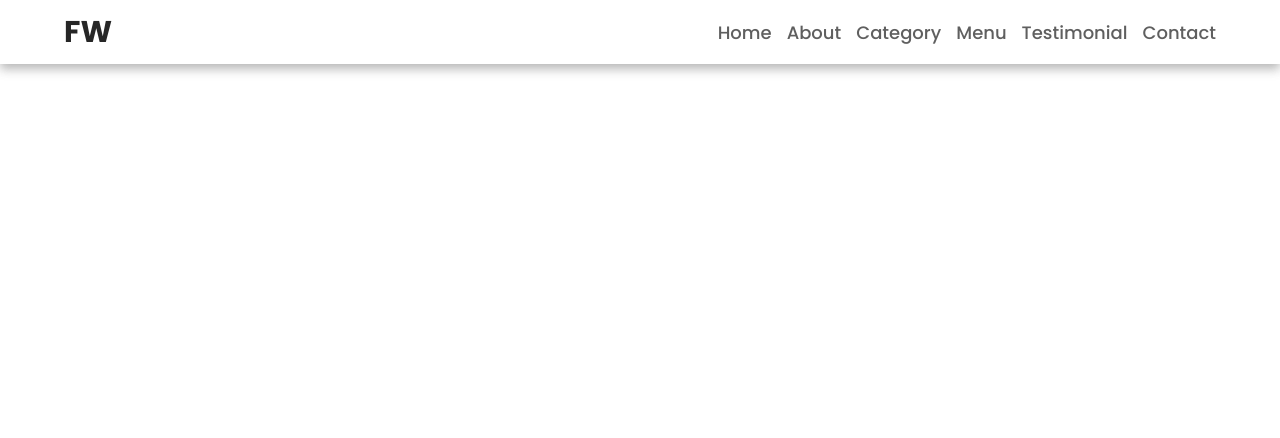
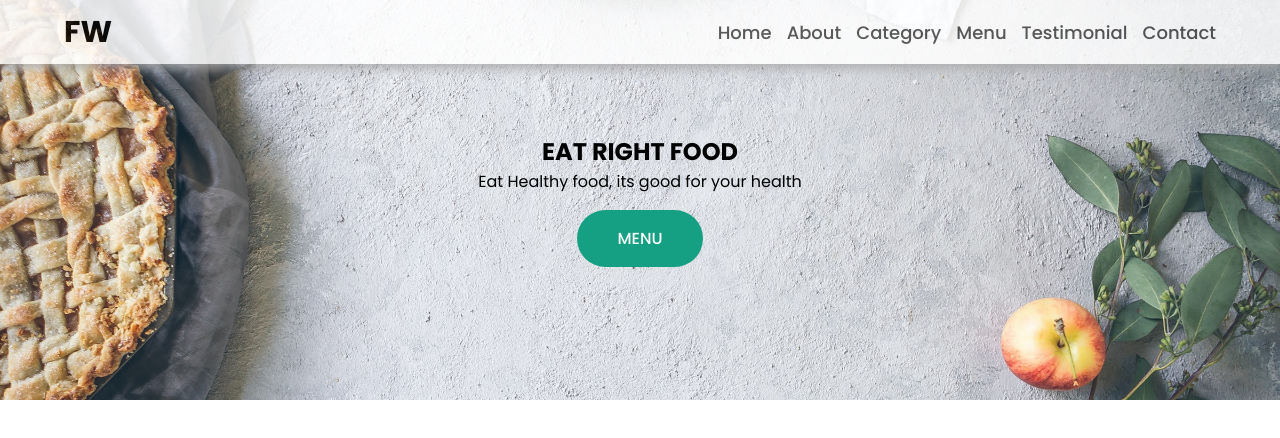
Before and after one commit to ashfaque-qureshi/HTML-CSS-Projects, a plain HTML site: page Restaurant Website/index.html in a window 1280 px wide. Drawn offline with Linux system fonts and the light colour scheme.

Commit message:
Showcase work is done

```diff
--- a/Restaurant Website/index.html
+++ b/Restaurant Website/index.html
@@ -30,5 +30,14 @@
             <h1 class="logo">FW</h1>
         </div>
     </nav>
+
+    <section class="showcase-area" id="showcase">
+        <div class="showcase-container">
+            <h1 class="main-title">Eat Right Food</h1>
+            <p>Eat Healthy food, its good for your health</p>
+            <a href="#food-menu" class="btn btn-primary">Menu</a>
+        </div>
+
+    </section>
 </body>
 </html>
--- a/Restaurant Website/style.css
+++ b/Restaurant Website/style.css
@@ -22,7 +22,21 @@ body{
     width: 90%;
     margin: auto;
 }
-
+.btn{
+    display: inline-block;
+    padding: 1em 2.5em;
+    text-decoration: none;
+    border-radius: 50px;
+    cursor: pointer;
+    outline: none;
+    margin-top: 1em;
+    text-transform: uppercase;
+    font-weight: 500;
+}
+.btn-primary{
+    color: #fff;
+    background: #16a083;
+}
 
 /*################# Navbar Styling ########################## */
 
@@ -75,3 +89,23 @@ body{
 .navbar a:hover{
     color: #c30b0b;
 }
+
+/* ############################# Showcase Area ######################### */
+.showcase-area{
+    height: 50vh;
+    background: url(./img/header-image2.jpg);
+    background-size: cover;
+    background-position: center;
+    background-repeat: no-repeat;
+}
+.showcase-container{
+    display: flex;
+    flex-direction: column;
+    align-items: center;
+    justify-content: center;
+    height: 100%;
+    font-size: 1.6rem;
+}
+.main-title{
+    text-transform: uppercase;
+}
```
